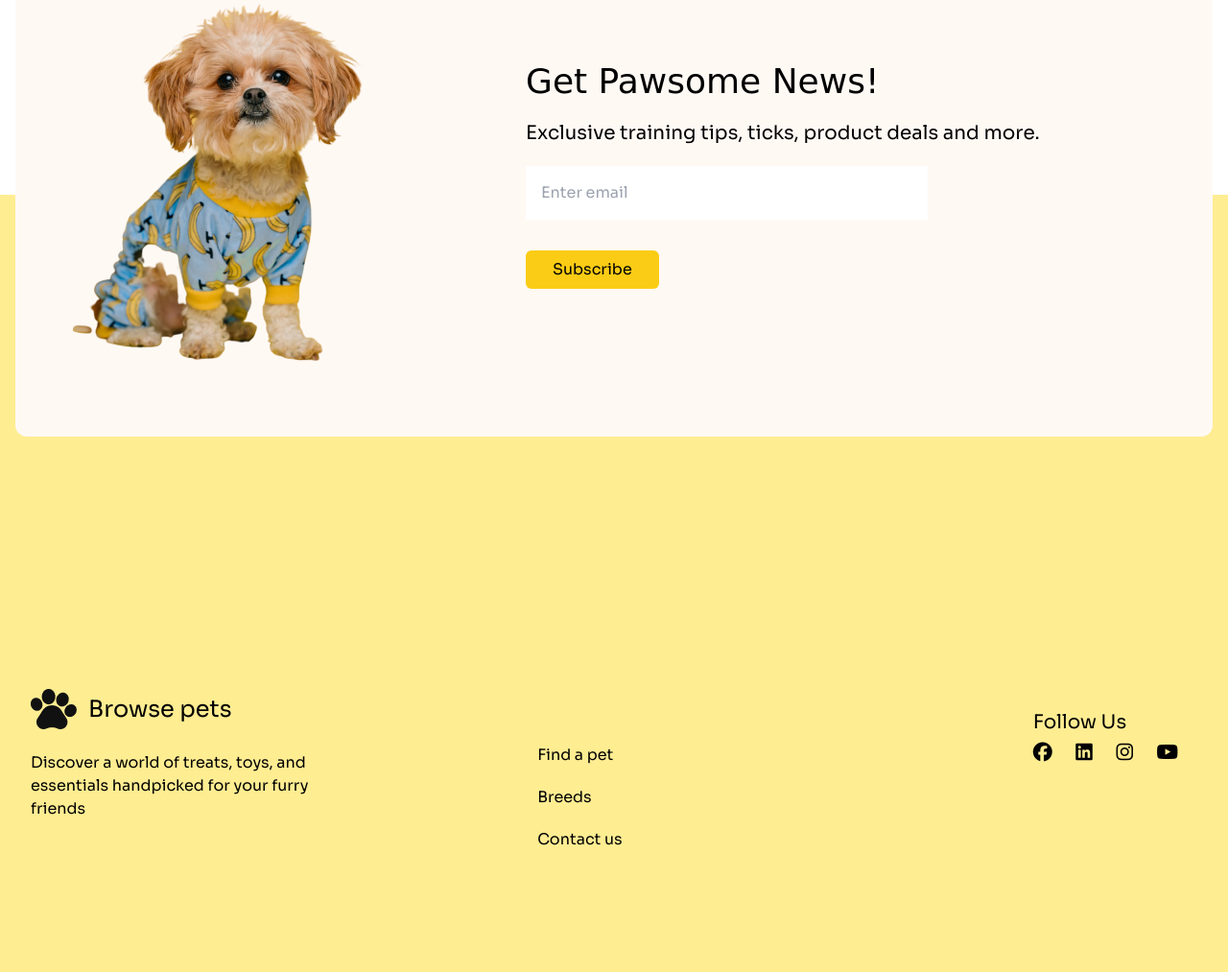
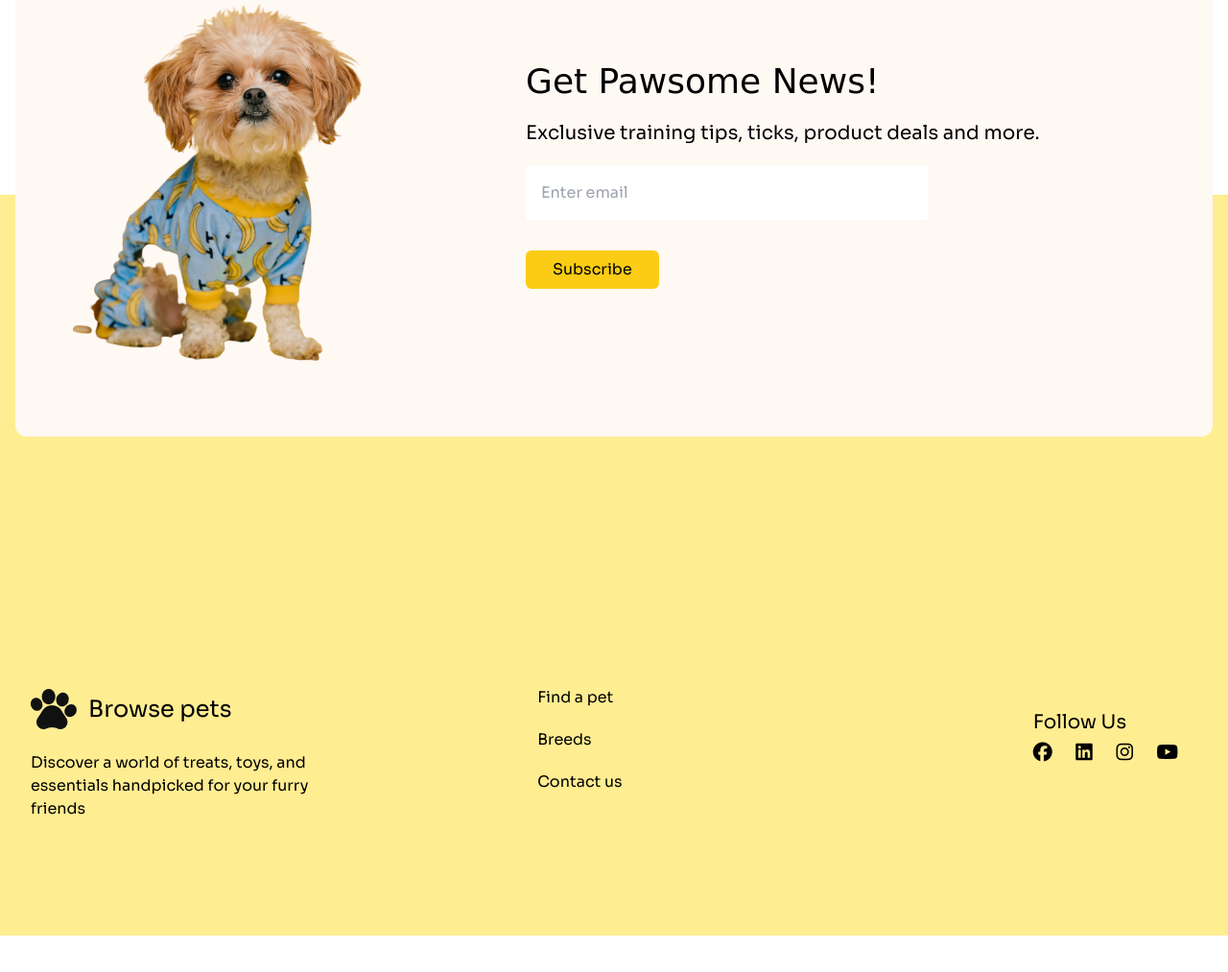
Before and after one commit to Imam-44/assignment-3, a plain HTML site: page index.html in a window 1280 px wide. Shown: the part 3219-4232 px from the top of the page at 96% size. After the commit the page ends 4194 px from the top, so only its background shows below. Drawn offline with nearby package versions, Linux system fonts and the light colour scheme; a web font is replaced by a local one.

Commit message:
fix issue

```diff
--- a/index.html
+++ b/index.html
@@ -481,7 +481,7 @@ rounded-lg shadow-lg hidden md:flex">
 
 
 
-      <div class="my-15 lg:mr-50 cursor-pointer">
+      <div class="my-15 lg:my-0 lg:mr-50 cursor-pointer">
         <ul>
           <li>Find a pet</li>
           <li class="my-5">Breeds</li>
```
